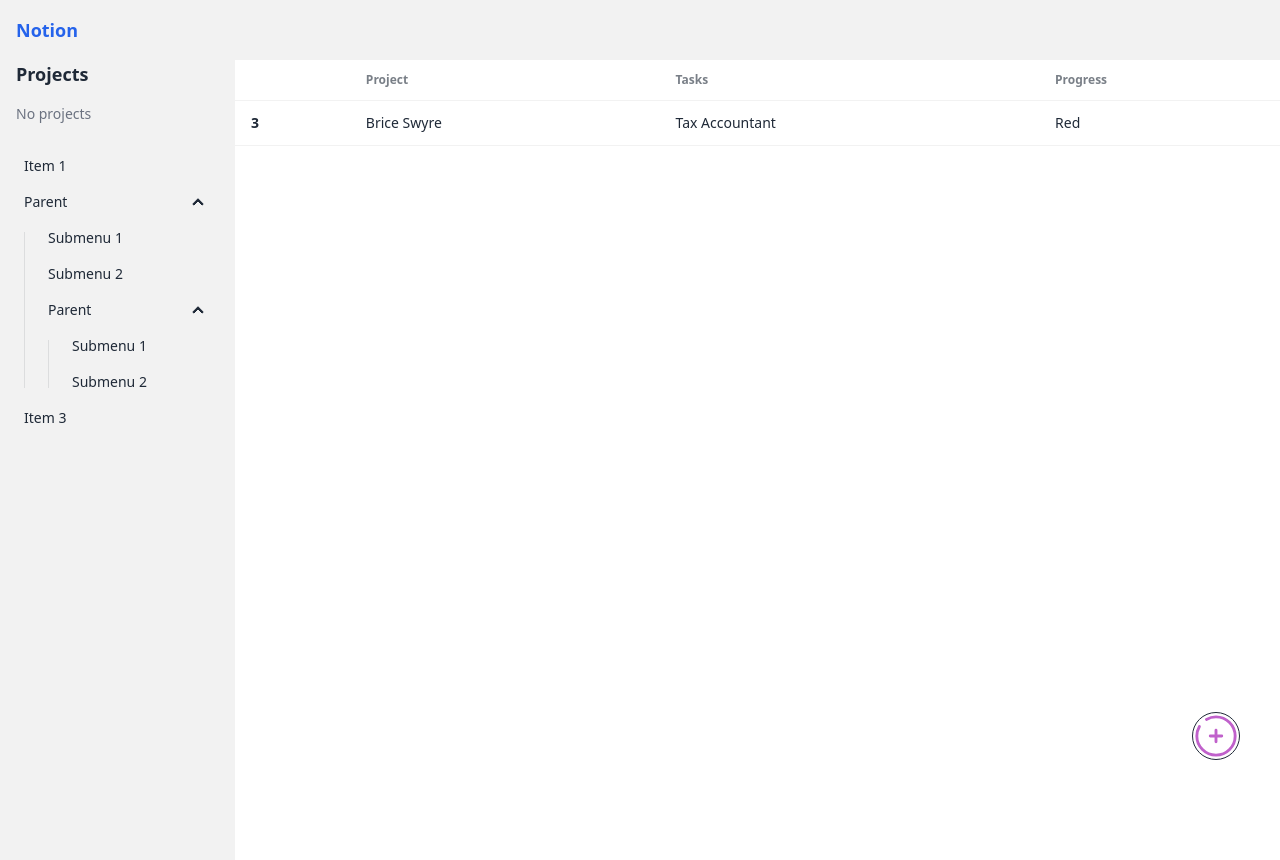
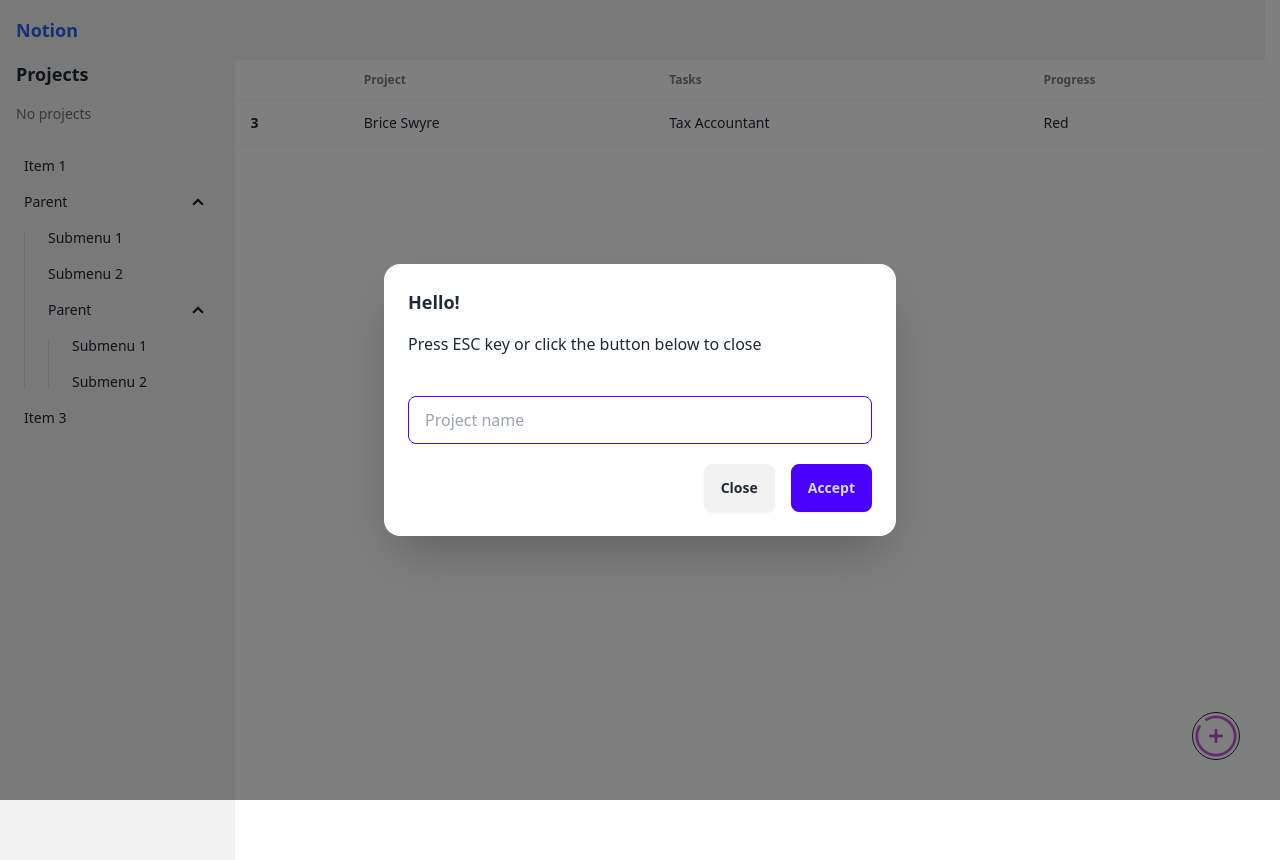
Before and after one commit to hreluz/learning-vue, a Vue app in the folder fh-vue-js/5.projects-app/: page /projects in a window 1280 px wide. Built offline with nearby package versions, Linux system fonts and the light colour scheme.

Commit message:
fh-vue-js: projects-app: modal without slots

```diff
--- /dev/null
+++ b/fh-vue-js/5.projects-app/src/modules/common/components/InputModal.vue
@@ -0,0 +1,50 @@
+<template>
+  <dialog id="my_modal_1" class="modal" :open="true">
+    <div class="modal-box">
+      <h3 class="text-lg font-bold">Hello!</h3>
+      <p class="py-4">Press ESC key or click the button below to close</p>
+      <div class="modal-action flex flex-col">
+        <form method="dialog" @submit.prevent="submitValue">
+          <input v-model="inputValue" type="text" placeholder="Project name"
+            class="input input-bordered input-primary w-full flex-1">
+          <!-- if there is a button in form, it will close the modal -->
+
+          <div class="flex justify-end mt-5">
+            <button class="btn mr-4">Close</button>
+            <button type="submit" class="btn btn-primary">Accept</button>
+          </div>
+        </form>
+      </div>
+    </div>
+  </dialog>
+
+  <div class="modal-backgrop fixed top-0 left-0 z-10 bg-black opacity-50 w-screen h-screen"></div>
+</template>
+
+<script lang="ts" setup>
+import { ref } from 'vue';
+
+interface Props {
+  open: boolean
+}
+
+const emits = defineEmits<{
+  close: [void];
+  value: [text: string];
+}>();
+
+const inputValue = ref('')
+
+
+const submitValue = () => {
+  console.log(inputValue.value);
+  if (!inputValue.value) {
+    return
+  }
+
+  emits('value', inputValue.value.trim())
+  emits('close');
+  inputValue.value = '';
+}
+
+</script>
--- a/fh-vue-js/5.projects-app/src/modules/projects/views/ProjectsView.vue
+++ b/fh-vue-js/5.projects-app/src/modules/projects/views/ProjectsView.vue
@@ -20,6 +20,8 @@
       </tbody>
     </table>
   </div>
+
+  <InputModal />
   <FabButton @click="() => console.log('click')">
     <AddCircle />
   </FabButton>
@@ -28,5 +30,6 @@
 <script lang="ts" setup>
 import FabButton from '@/modules/common/components/FabButton.vue';
 import AddCircle from '@/modules/common/components/icons/AddCircle.vue';
+import InputModal from '@/modules/common/components/InputModal.vue';
 
 </script>
```
